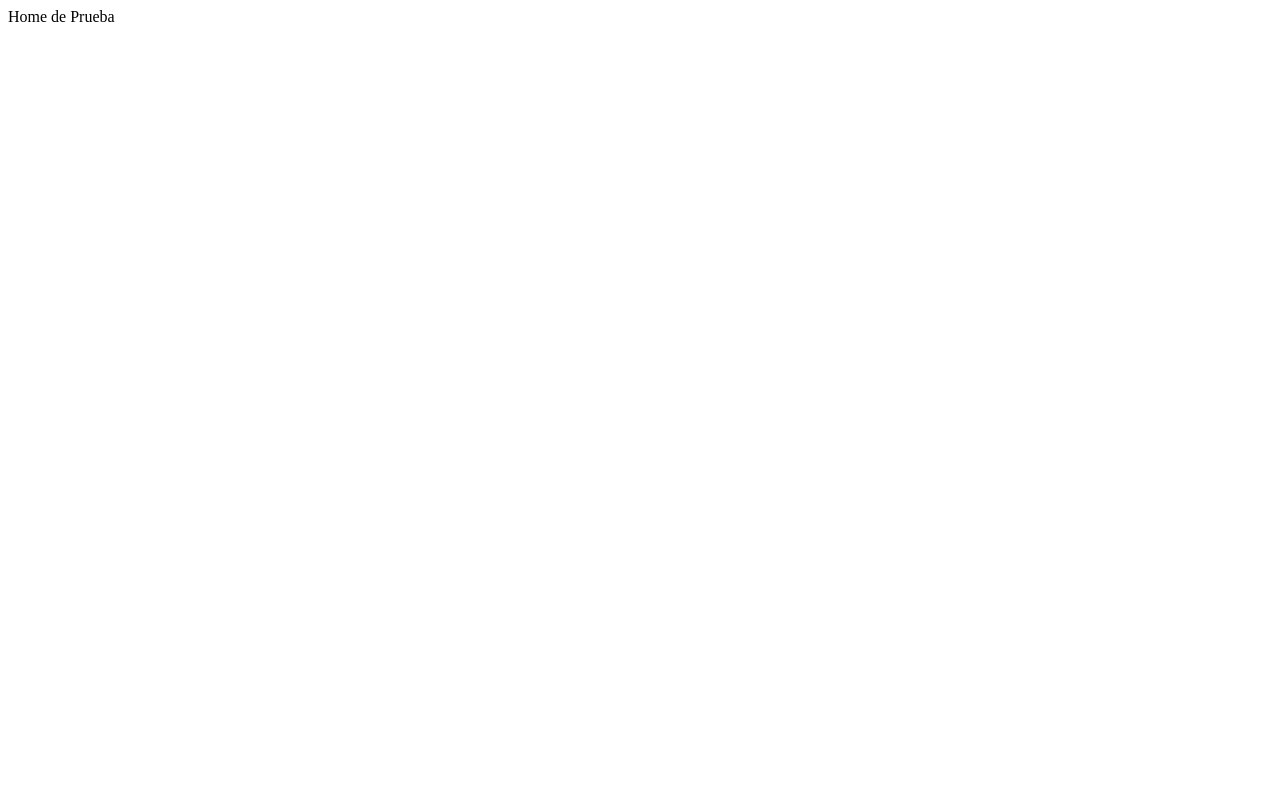
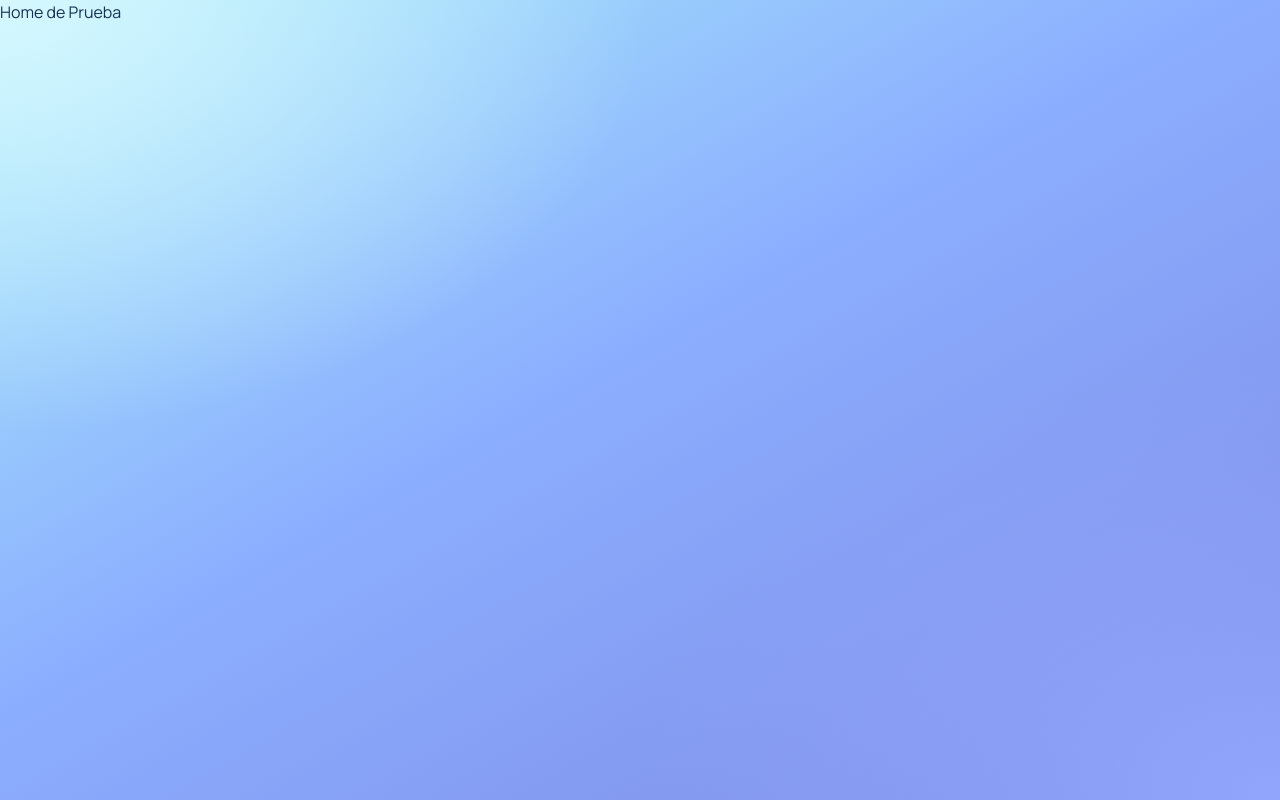
Before and after one commit to Product-Inventory/Frontend-PI, a Next.js app: page / in a window 1280 px wide. Built offline with nearby package versions, Linux system fonts and the light colour scheme.

Commit message:
[ADDED]: Global styles

```diff
--- a/src/styles/globals.css
+++ b/src/styles/globals.css
@@ -1,3 +1,273 @@
-@tailwind base;
-@tailwind components;
-@tailwind utilities;
+@import url('https://fonts.googleapis.com/css2?family=Manrope:wght@400;500;600;700;800&display=swap');
+@import 'tailwindcss';
+
+:root,
+[data-theme='mockout'] {
+	color-scheme: light;
+	--font-sans: 'Manrope', 'Segoe UI', sans-serif;
+	--background-top: #a7eef9;
+	--background-mid: #8caeff;
+	--background-bottom: #7c8ae4;
+	--surface: rgba(255, 255, 255, 0.22);
+	--surface-strong: rgba(255, 255, 255, 0.34);
+	--surface-muted: rgba(255, 255, 255, 0.14);
+	--border-subtle: rgba(255, 255, 255, 0.5);
+	--border-strong: rgba(255, 255, 255, 0.72);
+	--text-primary: #183153;
+	--text-secondary: #52627d;
+	--primary: #5a4fcf;
+	--primary-strong: #3f44d7;
+	--accent: #56d6ea;
+	--accent-strong: #26c3d6;
+	--success: #1f9d6a;
+	--warning: #e39b2f;
+	--danger: #ef5a68;
+	--shadow-ambient: 0 22px 52px rgba(41, 60, 122, 0.24);
+	--shadow-card: 0 12px 30px rgba(44, 61, 121, 0.18);
+	--inner-highlight: inset 0 1px 0 rgba(255, 255, 255, 0.82);
+	--rounded-box: 1.5rem;
+	--rounded-btn: 9999px;
+	--rounded-badge: 9999px;
+	--b1: 0 0% 100%;
+	--b2: 216 35% 96%;
+	--b3: 217 25% 88%;
+	--bc: 219 33% 28%;
+	--p: 247 58% 58%;
+	--pc: 0 0% 100%;
+	--s: 188 78% 55%;
+	--sc: 216 60% 15%;
+	--a: 192 81% 51%;
+	--ac: 214 58% 15%;
+	--n: 225 31% 22%;
+	--nc: 0 0% 100%;
+	--in: 203 89% 58%;
+	--su: 158 61% 42%;
+	--wa: 39 92% 52%;
+	--er: 355 81% 62%;
+}
+
+html,
+body,
+#root,
+#__next {
+	min-height: 100%;
+}
+
+html {
+	scroll-behavior: smooth;
+	-webkit-text-size-adjust: 100%;
+}
+
+body {
+	margin: 0;
+	font-family: var(--font-sans);
+	color: var(--text-primary);
+	background:
+		radial-gradient(75rem 50rem at 0% 0%, rgba(216, 248, 255, 0.95) 0%, transparent 54%),
+		radial-gradient(70rem 48rem at 100% 100%, rgba(148, 168, 255, 0.92) 0%, transparent 58%),
+		linear-gradient(150deg, var(--background-top) 0%, var(--background-mid) 46%, var(--background-bottom) 100%);
+	background-attachment: fixed;
+	text-rendering: optimizeLegibility;
+	-webkit-font-smoothing: antialiased;
+	-moz-osx-font-smoothing: grayscale;
+}
+
+body::before {
+	content: '';
+	position: fixed;
+	inset: 0;
+	pointer-events: none;
+	background-image:
+		linear-gradient(rgba(255, 255, 255, 0.06) 1px, transparent 1px),
+		linear-gradient(90deg, rgba(255, 255, 255, 0.05) 1px, transparent 1px);
+	background-size: 72px 72px;
+	mask-image: linear-gradient(180deg, rgba(0, 0, 0, 0.26), transparent 90%);
+	opacity: 0.35;
+}
+
+* {
+	box-sizing: border-box;
+}
+
+::selection {
+	background: rgba(86, 214, 234, 0.28);
+	color: var(--text-primary);
+}
+
+a {
+	color: inherit;
+	text-decoration: none;
+}
+
+img,
+svg,
+video,
+canvas {
+	display: block;
+	max-width: 100%;
+}
+
+button,
+input,
+select,
+textarea {
+	font: inherit;
+}
+
+:where(button, .btn) {
+	border-radius: var(--rounded-btn);
+}
+
+:where(button, .btn):focus-visible {
+	outline: 2px solid rgba(213, 251, 255, 0.9);
+	outline-offset: 2px;
+}
+
+.app-atmosphere {
+	position: relative;
+	isolation: isolate;
+}
+
+.app-atmosphere::before,
+.app-atmosphere::after {
+	content: '';
+	position: absolute;
+	inset: auto;
+	pointer-events: none;
+	filter: blur(76px);
+	opacity: 0.58;
+	z-index: -1;
+}
+
+.app-atmosphere::before {
+	width: 22rem;
+	height: 22rem;
+	top: 5%;
+	left: 6%;
+	background: radial-gradient(circle, rgba(223, 249, 255, 0.98) 0%, rgba(140, 226, 255, 0.62) 42%, transparent 74%);
+}
+
+.app-atmosphere::after {
+	width: 24rem;
+	height: 24rem;
+	right: 6%;
+	bottom: 5%;
+	background: radial-gradient(circle, rgba(235, 218, 255, 0.98) 0%, rgba(138, 165, 255, 0.66) 46%, transparent 76%);
+}
+
+.app-shell {
+	background: linear-gradient(160deg, rgba(255, 255, 255, 0.26) 0%, rgba(218, 231, 255, 0.16) 100%);
+	border: 1px solid rgba(255, 255, 255, 0.42);
+	box-shadow: var(--shadow-ambient), var(--inner-highlight);
+	backdrop-filter: blur(24px) saturate(145%);
+}
+
+.glass-card,
+.glass-panel,
+.glass-chip,
+.glass-input {
+	position: relative;
+	overflow: hidden;
+}
+
+.glass-card {
+	background:
+		linear-gradient(145deg, rgba(255, 255, 255, 0.44) 0%, rgba(220, 232, 255, 0.18) 100%),
+		var(--surface);
+	border: 1px solid var(--border-subtle);
+	box-shadow: var(--shadow-card), var(--inner-highlight);
+	backdrop-filter: blur(20px) saturate(145%);
+}
+
+.glass-panel {
+	background: linear-gradient(145deg, rgba(255, 255, 255, 0.5) 0%, rgba(220, 233, 255, 0.24) 100%);
+	border: 1px solid rgba(255, 255, 255, 0.56);
+	box-shadow: 0 10px 24px rgba(44, 63, 134, 0.14), inset 0 1px 0 rgba(255, 255, 255, 0.82);
+	backdrop-filter: blur(16px) saturate(138%);
+}
+
+.glass-chip {
+	background: linear-gradient(145deg, rgba(255, 255, 255, 0.6) 0%, rgba(227, 237, 255, 0.36) 100%);
+	border: 1px solid rgba(255, 255, 255, 0.68);
+	box-shadow: 0 8px 18px rgba(49, 70, 140, 0.14);
+}
+
+.glass-input {
+	background: linear-gradient(140deg, rgba(255, 255, 255, 0.72) 0%, rgba(233, 241, 255, 0.44) 100%);
+	border: 1px solid rgba(255, 255, 255, 0.68);
+	box-shadow: inset 0 1px 0 rgba(255, 255, 255, 0.86);
+}
+
+.glass-input:focus,
+.glass-input:focus-visible {
+	outline: none;
+	box-shadow:
+		0 0 0 2px rgba(132, 162, 255, 0.58),
+		inset 0 1px 0 rgba(255, 255, 255, 0.92);
+}
+
+.signin-btn {
+	border: 1px solid rgba(205, 186, 247, 0.52) !important;
+	color: #fff !important;
+	background:
+		linear-gradient(165deg, rgba(255, 255, 255, 0.18) 0%, rgba(224, 205, 255, 0.28) 52%, rgba(195, 167, 249, 0.26) 100%) !important;
+	box-shadow:
+		inset 0 1px 0 rgba(255, 255, 255, 0.68),
+		inset 0 -8px 14px rgba(183, 148, 240, 0.2),
+		0 8px 20px rgba(133, 104, 191, 0.26),
+		0 0 0 1px rgba(255, 255, 255, 0.24);
+	transition: transform 180ms ease, box-shadow 220ms ease, filter 220ms ease;
+}
+
+.signin-btn:hover {
+	transform: translateY(-1px);
+	filter: saturate(1.05) brightness(1.03);
+	box-shadow:
+		inset 0 1px 0 rgba(255, 255, 255, 0.74),
+		inset 0 -9px 16px rgba(176, 144, 236, 0.14),
+		0 10px 22px rgba(145, 116, 205, 0.2),
+		0 0 18px rgba(176, 145, 236, 0.24);
+}
+
+.signin-btn:active {
+	transform: translateY(1px) scale(0.995);
+}
+
+.custom-scrollbar {
+	scrollbar-color: rgba(88, 111, 166, 0.52) transparent;
+	scrollbar-width: thin;
+}
+
+.custom-scrollbar::-webkit-scrollbar {
+	width: 10px;
+	height: 10px;
+}
+
+.custom-scrollbar::-webkit-scrollbar-track {
+	background: transparent;
+}
+
+.custom-scrollbar::-webkit-scrollbar-thumb {
+	background: linear-gradient(180deg, rgba(95, 118, 179, 0.48), rgba(90, 79, 207, 0.55));
+	border: 2px solid rgba(255, 255, 255, 0.45);
+	border-radius: 9999px;
+}
+
+.custom-scrollbar::-webkit-scrollbar-thumb:hover {
+	background: linear-gradient(180deg, rgba(86, 103, 171, 0.66), rgba(78, 71, 194, 0.72));
+}
+
+@media (prefers-reduced-motion: reduce) {
+	html {
+		scroll-behavior: auto;
+	}
+
+	*,
+	*::before,
+	*::after {
+		animation-duration: 0.01ms !important;
+		animation-iteration-count: 1 !important;
+		transition-duration: 0.01ms !important;
+		scroll-behavior: auto !important;
+	}
+}
```
